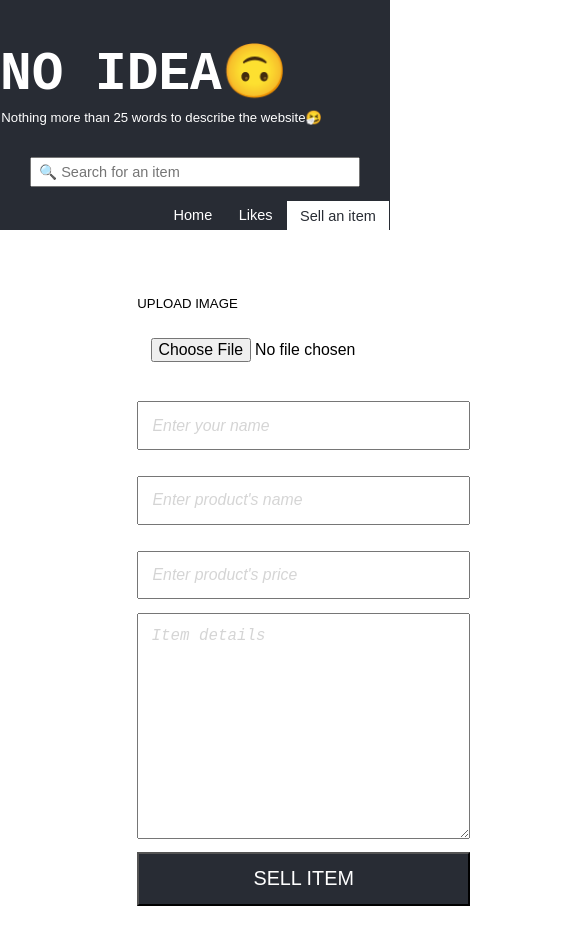
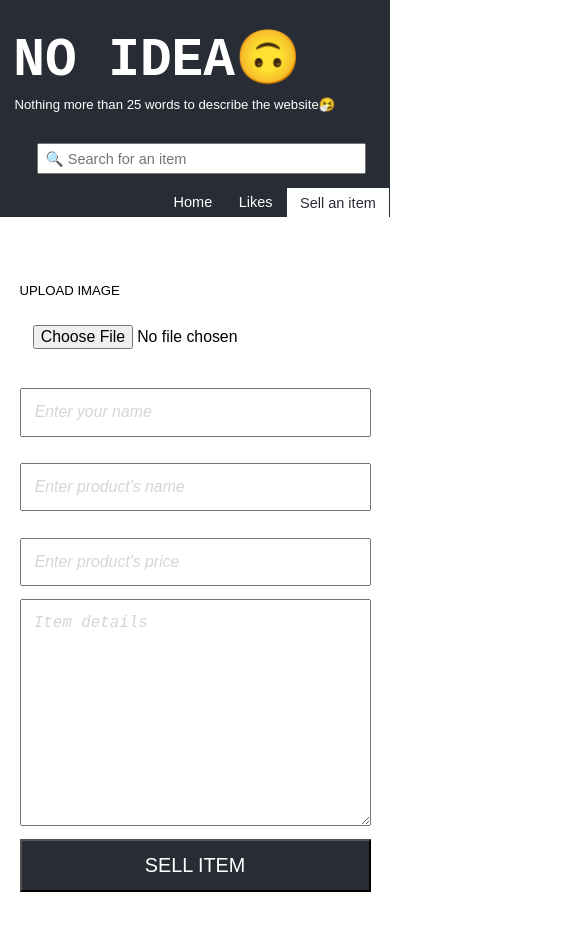
Before and after one commit to ashrofdev/UIbuy, a React (Create React App) app: page / in a window 390 px wide. Both pictures are taken after a click on the button "Sell an item". Shown: the top 944 px of the page, 581 px wide, since content can reach past the window. Built offline with nearby package versions, Linux system fonts and the light colour scheme; no server answers; the database is empty.

Commit message:
deploying on git

```diff
--- a/src/App.css
+++ b/src/App.css
@@ -50,7 +50,13 @@ main section {
 }
 
 @media only screen and (max-width: 600px) {
+  main {
+    display: block;
+  }
   .App-header {
+    padding: 0 1rem;
+    padding-top: 2rem;
+    padding-right: 0;
     grid-template-columns: minmax(2rem, 1fr) repeat(6, minmax(7rem, 12rem)) minmax(2rem, 1fr);
     display: block;
   }
--- a/src/Components/Sell/sell.css
+++ b/src/Components/Sell/sell.css
@@ -44,3 +44,9 @@
     color: #fff;
     background-color: #282c34;
 }
+
+@media only screen and (max-width: 600px) {
+    .sell-page  {
+        width: 90vw;
+    }
+}
```
Also changed, not shown: package.json (+6 -2 lines), 1 other file (tests, documents, lock files or other folders).
